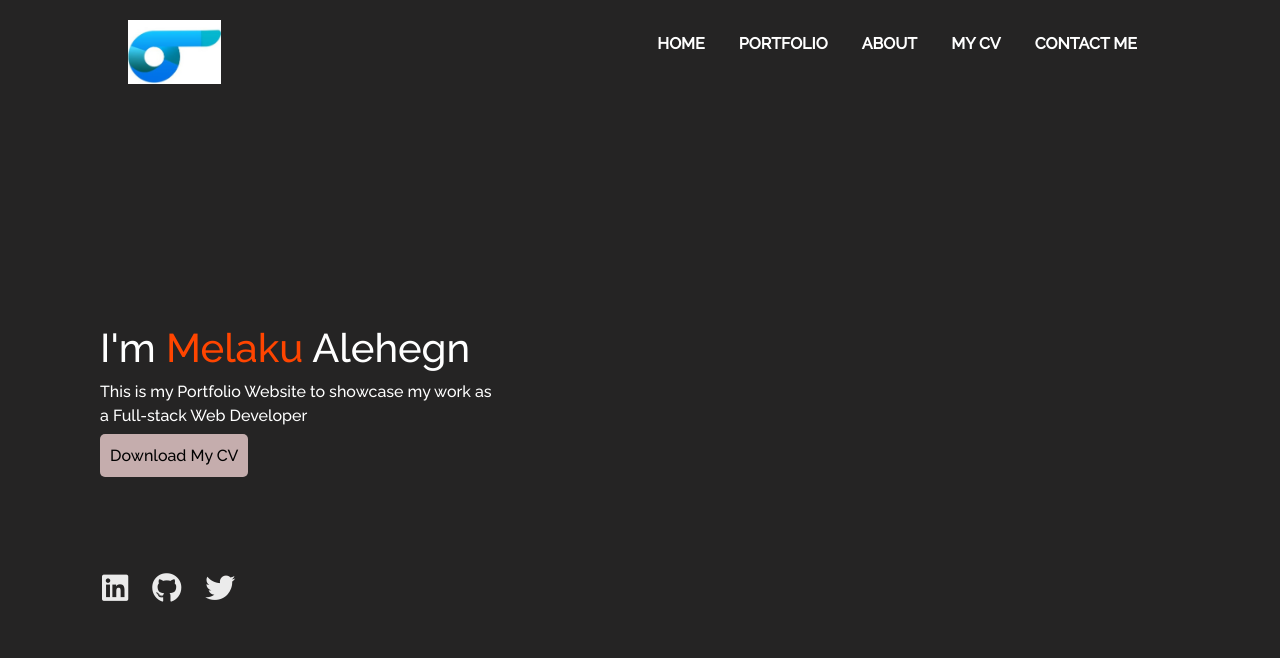
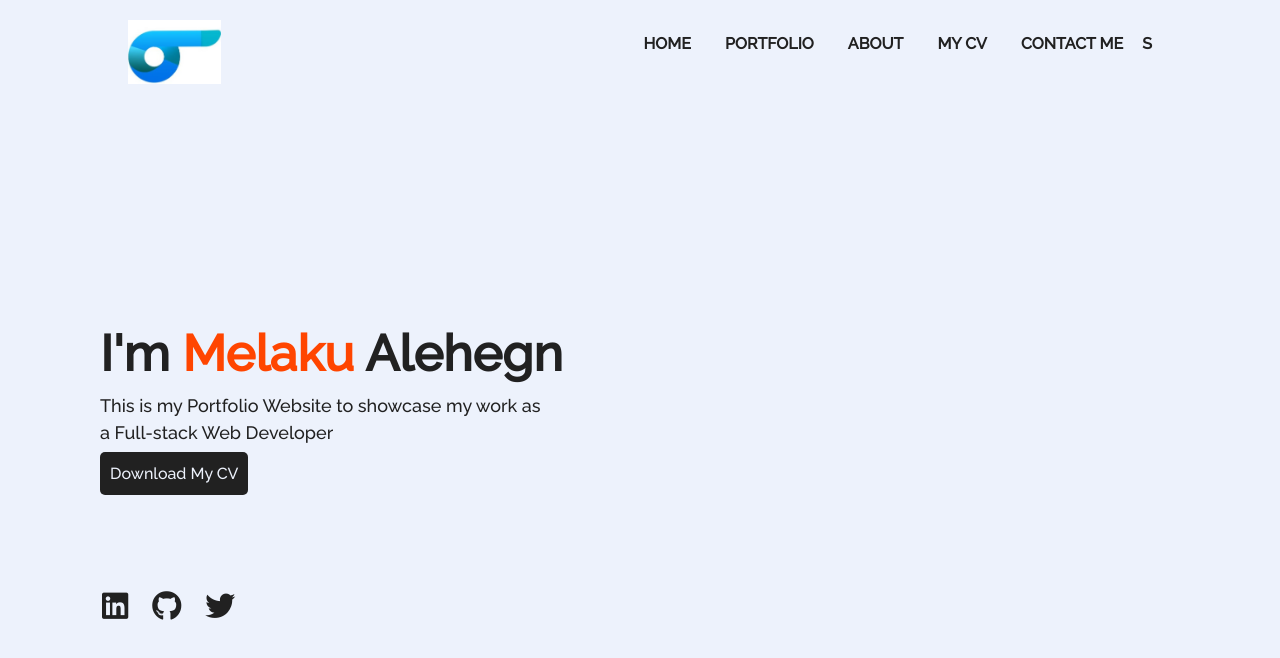
Before and after one commit to MelakuAlehegn/My-Portfolio-Website, a plain HTML site: page index.html in a window 1280 px wide. Drawn offline with Linux system fonts and the light colour scheme.

Commit message:
dark/light mode toggle finushed

```diff
--- a/index.html
+++ b/index.html
@@ -8,11 +8,10 @@
     <link rel="stylesheet" href="css/all.css">
     <link rel="stylesheet" href="css/bootstrap.min.css">
     <link rel="stylesheet" href="style.css">
-
     <title>My Portfolio</title>
 </head>
 
-<body>
+<body class="dark-mode">
     <div class="main">
         <nav class="main-nav">
             <img src="images/logo.png">
@@ -22,6 +21,7 @@
                 <li><a href="#">ABOUT</a></li>
                 <li><a href="#">MY CV</a></li>
                 <li><a href="#">CONTACT ME</a></li>
+                <button class="icon">S</button>
             </ul>
         </nav>
     </div>
--- a/main.js
+++ b/main.js
@@ -0,0 +1,11 @@
+const icon = document.querySelector('.icon')
+// icon.addEventListener('click', switcher())
+icon.onclick = function () {
+    document.body.classList.toggle('dark-theme')
+    if (document.body.classList.contains('dark-theme')) {
+        icon.innerHTML = 'W'
+    }
+    else {
+        icon.innerHTML = ''
+    }
+}
--- a/style.css
+++ b/style.css
@@ -4,19 +4,24 @@
     margin: 0;
     padding: 0;
 }
+:root{
+    --primary-color:#edf2fc;
+    --secondary-color: #212121;
+}
+.dark-theme{
+    --primary-color: #000106;
+    --secondary-color: #fff;
+}
 body{
     font-family: 'Raleway', sans-serif;
     margin: 0;
     padding: 0;
-    background: rgb(37, 36, 36);
-
+    background: var(--primary-color);
 }
 .main{
     margin-bottom: 0px;
     position: relative;
     width: 100%;
-    /* height: 100vh; */
-    /* background: rgb(0, 0, 0); */
 }
 
 .main-nav{
@@ -41,25 +46,43 @@ body{
 .main-nav ul li a{
     text-decoration: none;
     font-weight: bold;
-    color: rgb(255, 255, 255);
+    color: var(--secondary-color);
 
 }
 .main-nav ul li a:hover{
     color: orangered;
 }
+.icon{
+    color: var(--secondary-color);
+    background-color: var(--primary-color);
+    border: none;
+    font-weight: bold;
+}
+.icon:hover{
+    color: orangered;
+}
+
 .showcase{
     margin: 220px 100px 90px 100px;
-    color: rgb(255, 255, 255);
+    color: var(--secondary-color);
 }
 .showcase span{
     color: orangered;
 
 }
+.showcase h1 {
+    font-weight: bolder;
+    font-size: 50px;
+}
+.showcase p{
+    font-weight: 500;
+    font-size: 18px;
+}
 .showcase a{
-    color: rgb(0, 0, 0);
+    color: var(--primary-color);
     /* margin: 40px 0px; */
     padding: 12px 10px;
-    background: rgb(197, 173, 173);
+    background: var(--secondary-color);
     text-decoration: none;
     border-radius: 5px;
     cursor: pointer;
@@ -75,7 +98,7 @@ body{
 .footer ul li .fab{
     font-size: 30px;
     line-height: 60px;
-    color: rgb(235, 235, 235);
+    color: var(--secondary-color);
     cursor: pointer;
 }
 .footer ul li .fab:hover{
```
